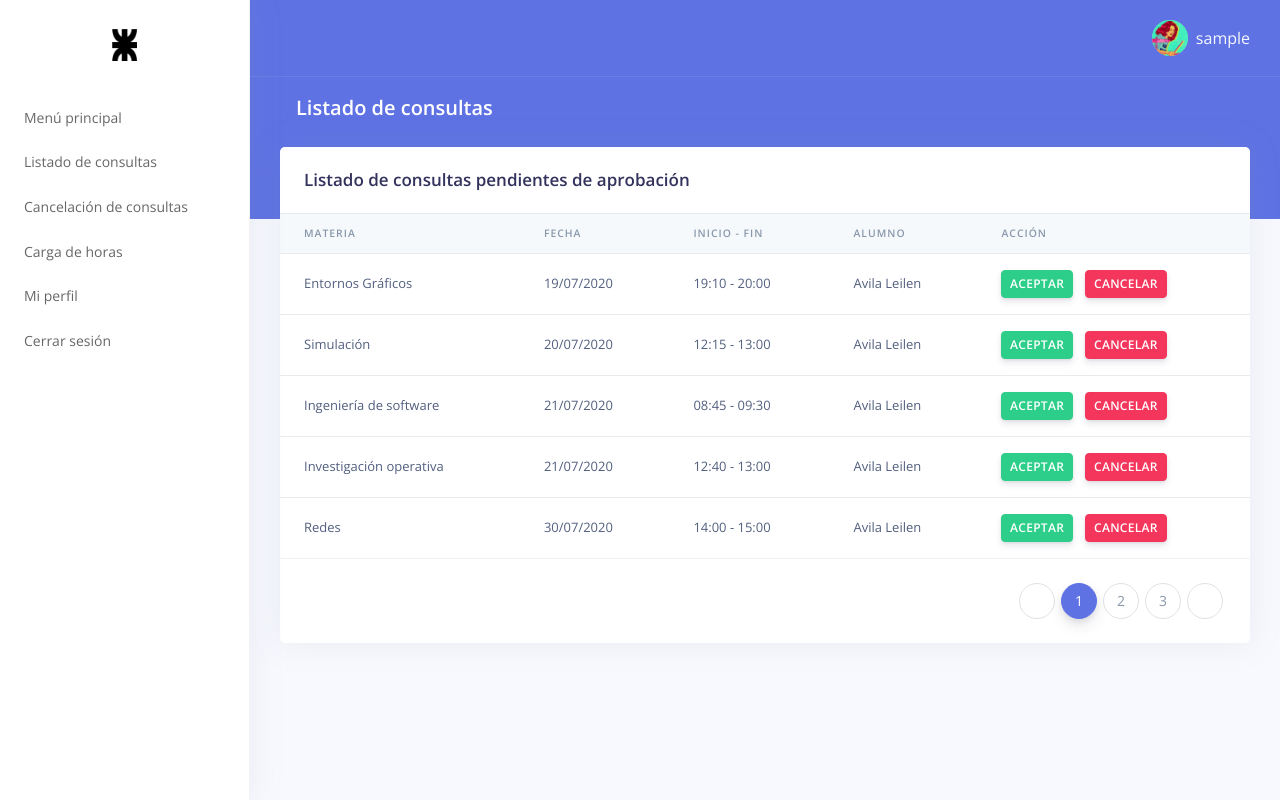
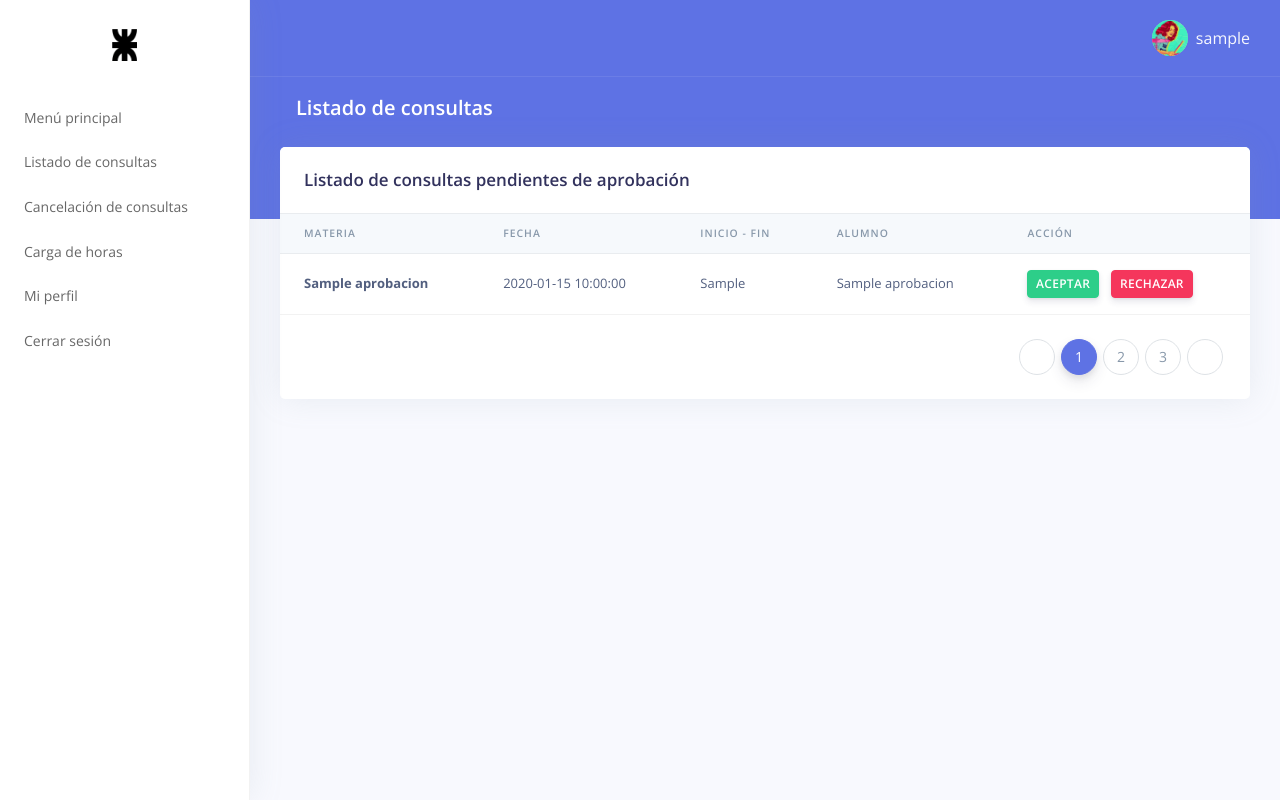
Before and after one commit to leiavila/gestion_consultas_php, a PHP site: page /vistas/listado_consultas.php in a window 1280 px wide. Run offline with PHP 8.4, Linux system fonts and the light colour scheme; the visitor is signed in with stand-in values (Sample User, id 1); tables that the repository leaves empty or names only in its code hold one stand-in row (values such as "Sample post").

Commit message:
Botones aceptar y rechazar. Vinculacion con la db

```diff
--- a/bd/login.php
+++ b/bd/login.php
@@ -12,7 +12,7 @@ $password = (isset($_POST['password'])) ? $_POST['password'] : '';
 
 $pass = md5($password); //encripto la clave enviada por el usuario para compararla con la clave encriptada y almacenada en la BD
 
-$resultado = $conexion->prepare('SELECT usuario FROM usuarios WHERE usuario = ? AND password = ?');
+$resultado = $conexion->prepare('SELECT u.idusuario, u.usuario, p.legajo, p.nombre_profesor, p.correo FROM usuarios u LEFT JOIN profesor p on p.idprofesor = u.idprofesor WHERE u.usuario = ? AND u.password = ?');
 $resultado->execute([$usuario, $pass]);
 $_SESSION["s_usuario"] = null;
 $data = $resultado->fetch(PDO::FETCH_OBJ);
--- a/codigo.js
+++ b/codigo.js
@@ -27,3 +27,26 @@ $('#formLogin').submit(function(e){
          });
      }
  });
+
+ $('#accionBoton').submit(function(e){
+
+    e.preventDefault();
+    var fila = document.activeElement.dataset.fila;
+    var accion = document.activeElement.dataset.accion;
+    $.ajax({
+        url:"../controller/accion_consulta_pendiente.php",
+        type:"POST",
+        datatype: "text",
+        data: {fila:fila, accion:accion},
+        success:function(data){
+            if(data == 0){
+                Swal.fire({
+                    type:'error',
+                    title:'Error en la base de datos.',
+                });
+            } else{
+                window.location.href = "listado_consultas.php";
+            }
+        }
+    });
+ });
--- a/vistas/dashboard.php
+++ b/vistas/dashboard.php
@@ -160,10 +160,12 @@
 
                   if ($resultado->rowCount() > 0) {
                     foreach($data as $fila) {
+                      echo '<tr>';
                       echo '<td><b>' . $fila["nombre_materia"] . '</b></td>';
                       echo '<td>' . $fila["fecha"] . '</td>';
                       echo '<td>' . $fila["hora_ini_fin"] . '</td>';
                       echo '<td>' . $fila["cantidad_alumnos"] . '</td>';
+                      echo '</tr>';
                     }
                   } else {
                     echo '<th colspan=4>No hay próximas consultas</th>';
--- a/vistas/listado_consultas.php
+++ b/vistas/listado_consultas.php
@@ -23,6 +23,7 @@
 <body>
   <!-- Sidenav -->
   <?php include("componentes/sidebar.php") ?>
+  <?php include("../bd/conexion.php") ?>
   <!-- Main content -->
   <div class="main-content" id="panel">
 
@@ -67,80 +68,33 @@
                   </tr>
                 </thead>
                 <tbody class="list">
-                  <tr>
-                    <td> Entornos Gráficos </th>
-                    <td> 19/07/2020 </td>
-                    <td> 19:10 - 20:00 </td>
-                    <td> Avila Leilen </td>
-                    <td>
-                      <button type="button" class="btn btn-success btn-sm">ACEPTAR</button>
-                      <button type="button" class="btn btn-danger btn-sm">CANCELAR</button>
-                    </td>
+                <?php
+                  $objeto = new Conexion();
+                  $conexion = $objeto->Conectar();
+                  $resultado = $conexion->prepare('SELECT * FROM consultas_pendientes_aprobacion;');
+                  $resultado->execute();
+                  $data = $resultado->fetchAll(PDO::FETCH_ASSOC);
 
-                  </tr>
-                  <tr>
-                    <td>Simulación
-                    </td>
-                    <td> 20/07/2020 </td>
-                    <td>
-                      12:15 - 13:00
-                    </td>
-                    <td>
-                      Avila Leilen
-                    </td>
-                    <td> <button type="button" class="btn btn-success btn-sm">ACEPTAR</button>
-                      <button type="button" class="btn btn-danger btn-sm">CANCELAR</button> </td>
-
-                  </tr>
-                  <tr>
-                    <td scope="row">Ingeniería de software
-                    </td>
-                    <td>
-                      21/07/2020
-                    </td>
-                    <td> 08:45 - 09:30 </td>
-
-                    <td>
-                      Avila Leilen
-                    </td>
-                    <td>
-                      <button type="button" class="btn btn-success btn-sm">ACEPTAR</button>
-                      <button type="button" class="btn btn-danger btn-sm">CANCELAR</button>
-                    </td>
-
-                  </tr>
-                  <tr>
-                    <td>
-                      Investigación operativa
-                    </td>
-                    <td>21/07/2020</td>
-                    <td>12:40 - 13:00</td>
-                    <td>
-                      Avila Leilen
-                    </td>
-                    <td>
-                      <button type="button" class="btn btn-success btn-sm">ACEPTAR</button>
-                      <button type="button" class="btn btn-danger btn-sm">CANCELAR</button>
-                    </td>
-
-                  </tr>
-                  <tr>
-                    <td>Redes</td>
-                    <td class="budget">
-                      30/07/2020
-                    </td>
-                    <td>
-                      14:00 - 15:00
-                    </td>
-                    <td>
-                      Avila Leilen
-                    </td>
-                    <td>
-                      <button type="button" class="btn btn-success btn-sm">ACEPTAR</button>
-                      <button type="button" class="btn btn-danger btn-sm">CANCELAR</button>
-                    </td>
-
-                  </tr>
+                  if ($resultado->rowCount() > 0) {
+                    echo ' <form class="form" action="" id="accionBoton" method="POST">';
+                    foreach($data as $fila) {
+                      echo '<tr>';
+                        echo '<td><b>' . $fila["nombre_materia"] . '</b></td>';
+                        echo '<td>' . $fila["fecha"] . '</td>';
+                        echo '<td>' . $fila["hora_ini_fin"] . '</td>';
+                        echo '<td>' . $fila["nombre"] . '</td>';
+                        echo '
+                        <td>
+                            <input type="submit" id="aceptar' . $fila["id"] . '1" name="aceptar' . $fila["id"] . '1" data-accion=1 data-fila=' . $fila["id"] . ' class="btn btn-success btn-sm" value="ACEPTAR" />
+                            <input type="submit" id="aceptar' . $fila["id"] . '2" name="rechazar' . $fila["id"] . '2" data-accion=2 data-fila=' . $fila["id"] . ' class="btn btn-danger btn-sm" value="RECHAZAR" />
+                        </td>';
+                      echo '</tr>';
+                    }
+                    echo '</form>';
+                  } else {
+                    echo '<th colspan=5>No hay consultas pendientes de aprobación.</th>';
+                  }
+                  ?>
                 </tbody>
               </table>
             </div>
@@ -184,8 +138,12 @@
   <script src="../assets/vendor/js-cookie/js.cookie.js"></script>
   <script src="../assets/vendor/jquery.scrollbar/jquery.scrollbar.min.js"></script>
   <script src="../assets/vendor/jquery-scroll-lock/dist/jquery-scrollLock.min.js"></script>
+  <script src="../plugins/sweetalert2/sweetalert2.all.min.js"></script>
+
   <!-- Argon JS -->
   <script src="../assets/js/argon.js?v=1.2.0"></script>
+  <script src="../codigo.js"></script>
+
 </body>
 
 </html>
```
Also changed, not shown: controller/accion_consulta_pendiente.php (added, +27 -0 lines).
